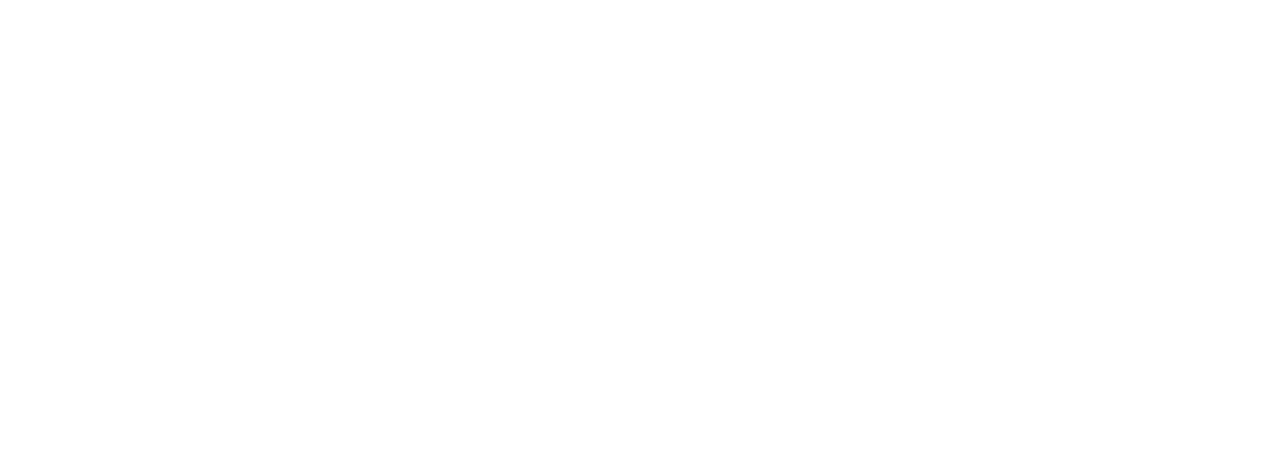
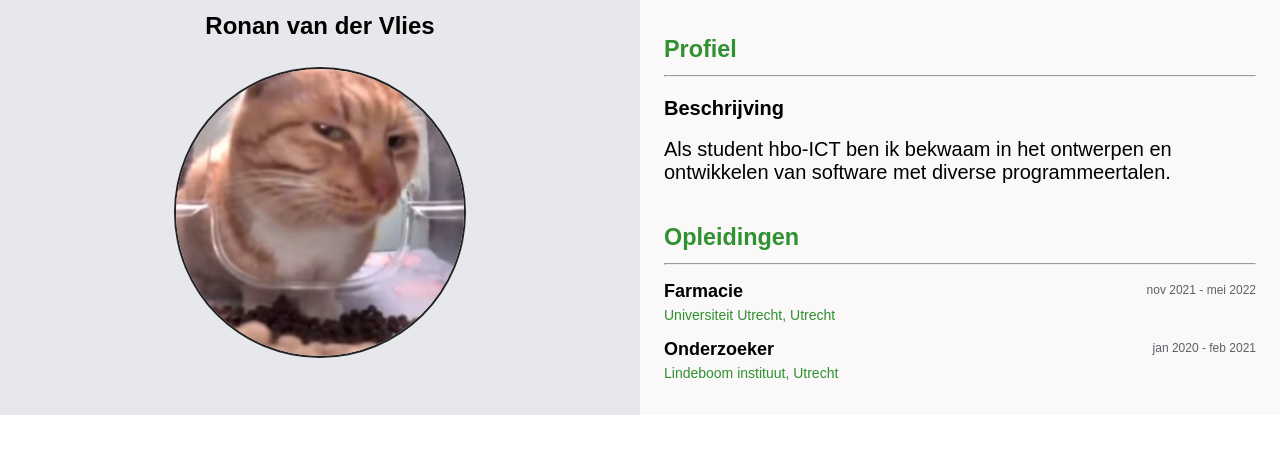
Before and after one commit to RonanDasylvo/showcase-ronan, a plain HTML site: page index.html in a window 1280 px wide. Drawn offline with Linux system fonts and the light colour scheme.

Commit message:
Main site update

```diff
--- a/index.html
+++ b/index.html
@@ -1,18 +1,66 @@
 <!DOCTYPE html>
-<html lang="nl">
-
+<html lang="en">
 <head>
-
     <meta charset="UTF-8">
-    <meta name="viewport" content="width=device-width, initial-scale=1.0">
-    <link rel="stylesheet" href=".">
-    <title>Showcase</title>
-
+    <title>CV Ronan van der Vlies</title>
+    <link rel="stylesheet" href="stylesheets/style.css">
+    <meta name="viewport" content="width=device-width,initial-scale=1.0">
 </head>
 
 <body>
 
+<div class="profile-page">
+    <section class="personalia">
 
+        <img class="person-logo" src="images/mr-fresh.webp">
+        <h1 class="person-name">Ronan van der Vlies</h1>
+
+    </section>
+
+    <section class="profile">
+
+        <section class="profile-content">
+
+            <div class="profile-content__category">
+                <h3 class="profile-content__category-title">Profiel</h3>
+                <hr>
+            </div>
+
+            <div class="profile-content__element">
+                <div class="profile-content__element-header">
+                    <h4>Beschrijving</h4>
+                </div>
+                <p class="profile-content__description">
+                    Als student hbo-ICT ben ik bekwaam in het ontwerpen en ontwikkelen
+                    van software met diverse programmeertalen.
+                <p>
+            </div>
+
+
+            <div class="profile-content__category">
+                <h3 class="profile-content__category-title">Opleidingen</h3>
+                <hr>
+            </div>
+
+            <div class="profile-content__element">
+                <div class="profile-content__element-header">
+                    <h4 class="profile-content__title">Farmacie</h4>
+                    <p class="profile-content__period">nov 2021 - mei 2022</p>
+                </div>
+                <p class="profile-content__institute">Universiteit Utrecht, Utrecht</p>
+            </div>
+
+            <div class="profile-content__element">
+                <div class="profile-content__element-header">
+                    <h4 class="profile-content__title">Onderzoeker</h4>
+                    <p class="profile-content__period">jan 2020 - feb 2021</p>
+                </div>
+                <p class="profile-content__institute">Lindeboom instituut, Utrecht</p>
+            </div>
+        </section>
+
+    </section>
+</div>
 
 </body>
 
--- /dev/null
+++ b/stylesheets/style.css
@@ -0,0 +1,133 @@
+:root {
+    --main-color: #ff0000;
+    --secondary-color: #fff;
+}
+
+body {
+    margin: 0;
+}
+
+h1, h2, h3 {
+    margin: 12px 0;
+}
+
+h4, h5, h6 {
+    margin: 10px 0;
+}
+
+p {
+    margin: 8px 0 10px 0;
+}
+
+/*mobile version*/
+
+.profile-page {
+    display: flex;
+    flex-direction: column;
+    font-family: Arial;
+}
+
+.personalia {
+    background-color: #e7e8ec;
+    width: 100%;
+    display: flex;
+    flex-direction: column;
+    align-items: center;
+}
+
+.profile {
+    background-color: #faf8f8;
+    width: 100%;
+}
+
+.person-logo {
+    border: 2px solid #222;
+    border-radius: 50%;
+    margin: 15px 0px 15px 0px;
+    width: 45%;
+    animation: glow 3s ease alternate;
+}
+
+.profile-content {
+    box-sizing: border-box;
+    padding: 24px;
+    font-size: 20px;
+}
+
+.profile-content__category-title {
+    color: rgba(39, 140, 39, 0.96);
+}
+
+.profile-content__category--hidden-mobile {
+    display: none;
+}
+
+.profile-content__element {
+    display: flex;
+    flex-direction: column;
+}
+
+.profile-content__element--hidden-mobile {
+    display: flex;
+    flex-direction: column;
+    display: none;
+}
+
+.profile-content__title {
+    font-weight: bold;
+    font-size: 18px;
+    margin-bottom: 2px;
+    margin-top: 6px;
+}
+
+.profile-content__period {
+    display: none;
+}
+
+.profile-content__institute {
+    color: rgba(39, 140, 39, 0.96);
+    margin-top: 0px;
+    font-size: 14px;
+}
+
+/* desktop version */
+
+@media (min-width: 800px) {
+
+    .profile-page {
+        flex-direction: row;
+    }
+
+    .person-name {
+        order: -1;
+    }
+
+    .profile-content__category--hidden-mobile{
+        display: flex;
+        flex-direction: column;
+    }
+
+    /*fix: anders als stipje zichtbaar*/
+    .profile-content__category--hidden-mobile hr{
+        width: 100%;
+    }
+
+    .profile-content__element--hidden-mobile {
+        display: flex;
+    }
+
+    .profile-content__element-header{
+        display: flex;
+        justify-content: space-between;
+    }
+
+    .profile-content__period {
+        font-size: 12px;
+        color: #5c6166;
+        display: flex;
+    }
+
+}
+
+
+/*student uitwerking*/
```
Also changed, not shown: images/classic-cars.jpg (added), images/mr-fresh.webp (added), images/padel.jfif (added), images/person-pasfoto.png (added), 1 other file.
